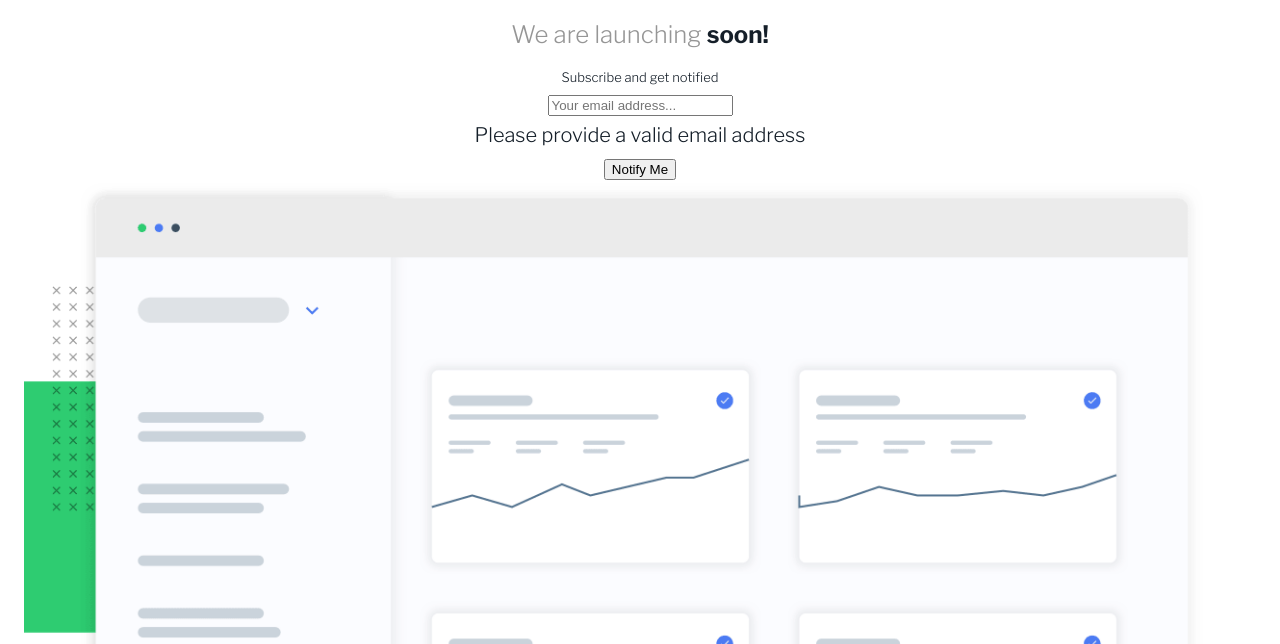
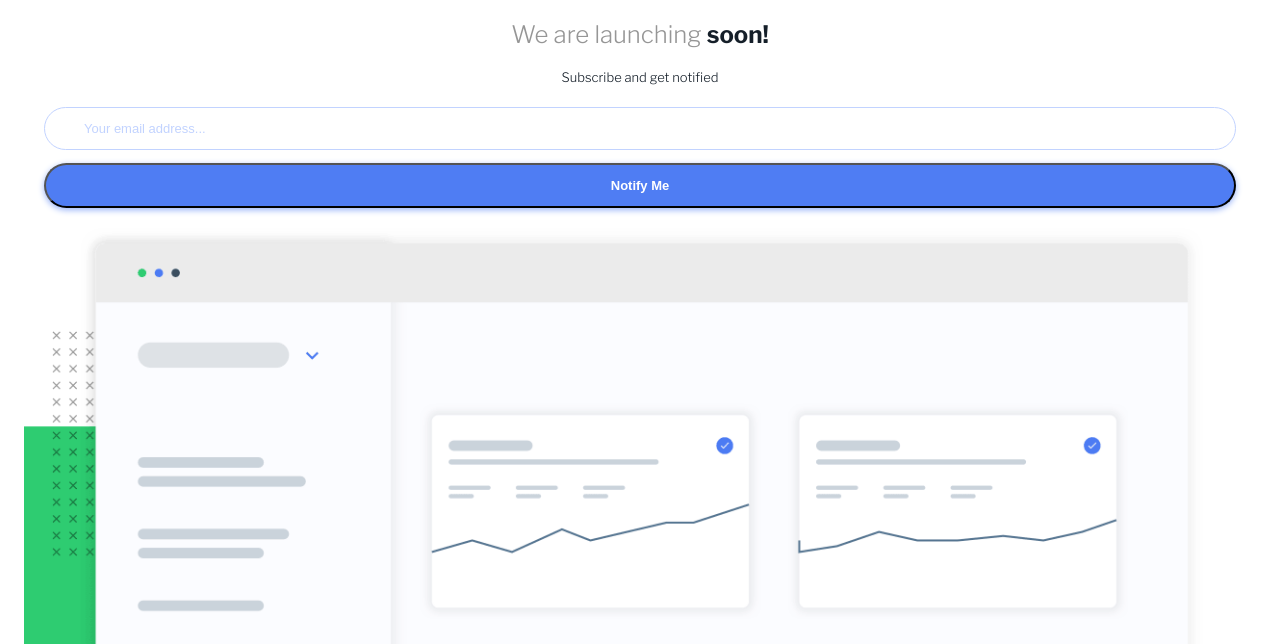
Before and after one commit to matejkubicek/Ping, a website: page index.html in a window 1280 px wide. Shown: the part 156-800 px from the top of the page. Drawn offline with nearby package versions, Linux system fonts and the light colour scheme.

Commit message:
CSS - subscribe form

```diff
--- a/index.html
+++ b/index.html
@@ -24,7 +24,7 @@
     <h2 class="main-info__subheading">We are launching <span>soon!</span></h2>
     <p class="main-info__text">Subscribe and get notified</p>
     <form method="post" id="subscribe-form" name="subscribe-form" class="subscribe-form">
-      <input type="email" value="" name="email" class="" id="subscribe-form__email" placeholder="Your email address..."
+      <input type="email" value="" name="email" class="subscribe-form__input" id="subscribe-form__email" placeholder="Your email address..."
         required>
       <p class="subscribe-form__alert">Please provide a valid email address</p>
       <button type="submit" name="submit" id="subscribe-form__submit" class="subscribe-form__submit">Notify Me</button>
--- a/scss/components/_subscribe-form.scss
+++ b/scss/components/_subscribe-form.scss
@@ -0,0 +1,41 @@
+.subscribe-form {
+  padding: 1em;
+}
+
+.subscribe-form__input {
+  font-size: 0.65em;
+  width: 100%;
+  border: 1px solid $clr-pale-blue;
+  border-radius: 2em;
+  padding: 1em 3em;
+  &::placeholder {
+    color: $clr-pale-blue;
+  }
+}
+
+.subscribe-form__alert {
+  color: $clr-light-red;
+  font-size: 0.5em;
+  font-style: italic;
+  font-weight: $fw-semi;
+  margin-bottom: 1em;
+  margin-top: 0.8em;
+  display: none;
+}
+
+.subscribe-form__submit {
+  background-color: $clr-blue;
+  color: #fff;
+  font-size: 0.65em;
+  font-weight: $fw-semi;
+  width: 100%;
+  border-radius: 2em;
+  padding: 1em 3em;
+  margin-top: 1em;
+  box-shadow: 0 2px 6px lighten($clr-blue, 15%);
+}
+
+.wrong {
+  border-color: $clr-light-red;
+  box-shadow: 0 0 4px lighten($clr-light-red, 15%);
+}
```
Also changed, not shown: css/style.css.
